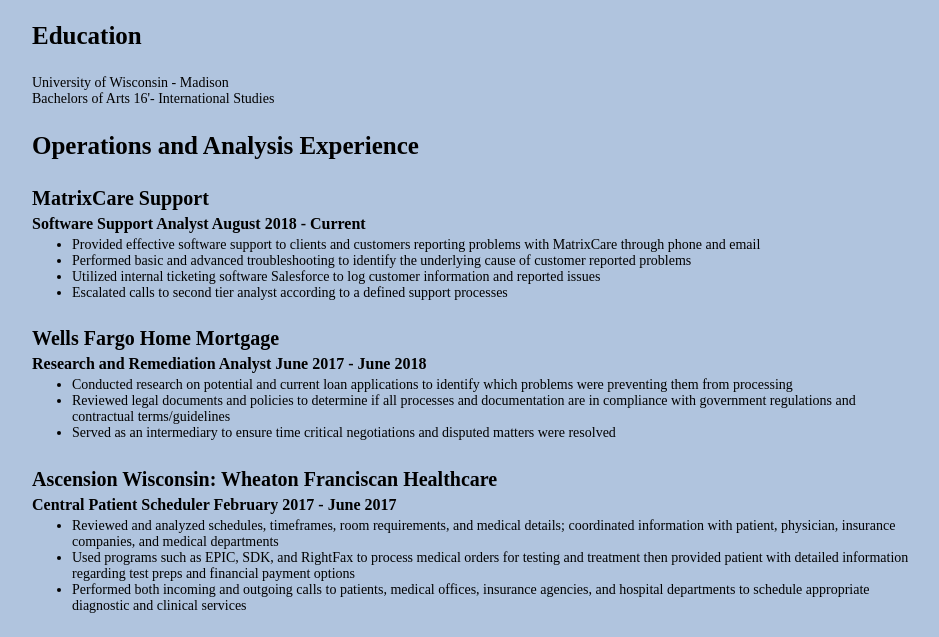
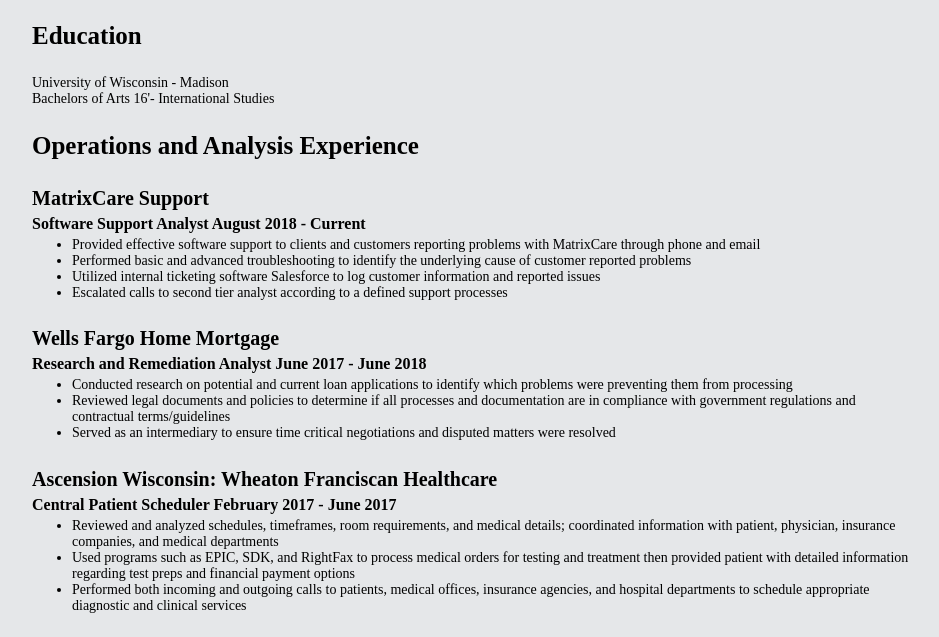
Before and after one commit to pxvang33/pxvang33.github.io, a plain HTML site: page index.html in a window 1280 px wide. Shown: the part 184-821 px from the top of the page, without its empty margins (168-1107 px from the left). Drawn offline with Linux system fonts and the light colour scheme.

Commit message:
Update style.css

```diff
--- a/style.css
+++ b/style.css
@@ -2,7 +2,7 @@ body {
   margin-top: 30px;
   margin-left: 200px;
   margin-right: 200px;
-  background-color: #B0C4DE;
+  background-color: #E5E7E9;
   font-size: 14px;
 }
 
```
